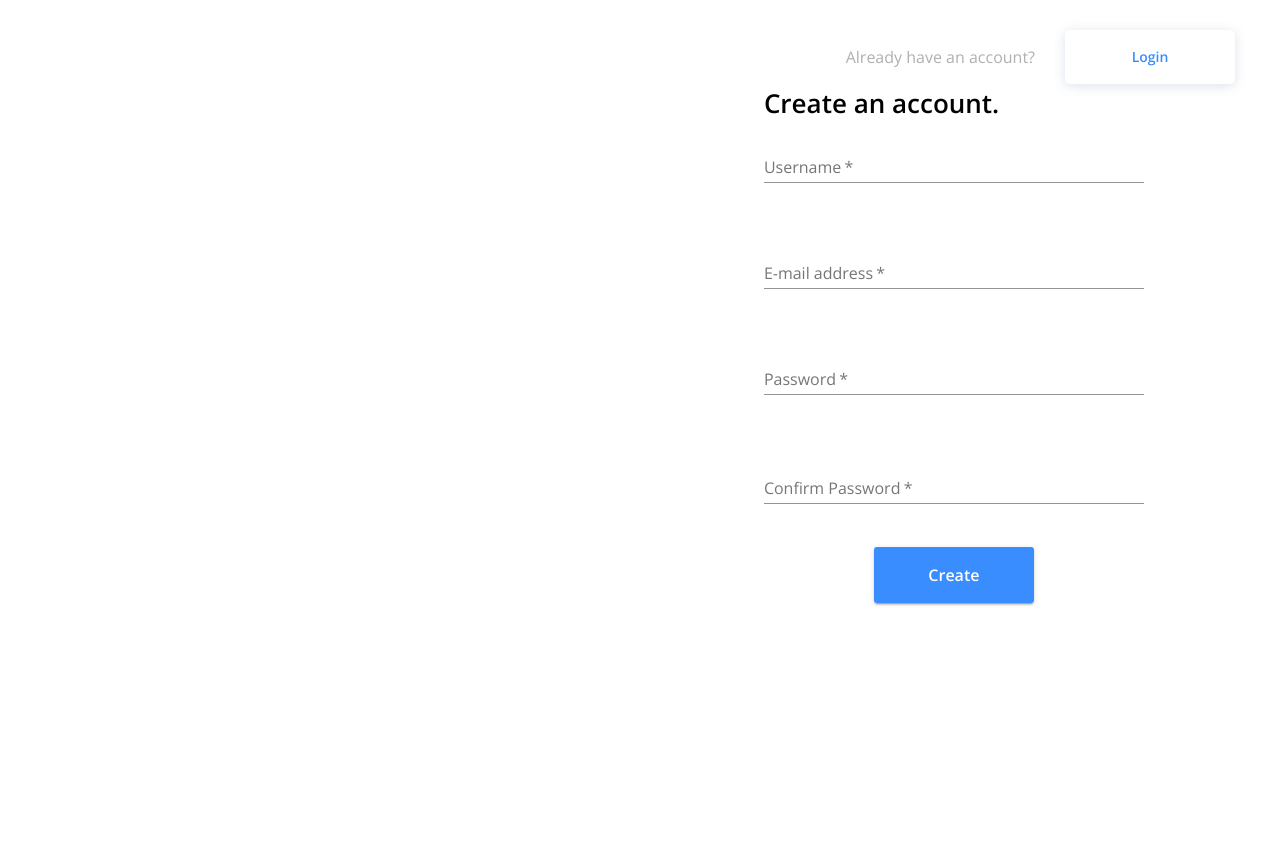
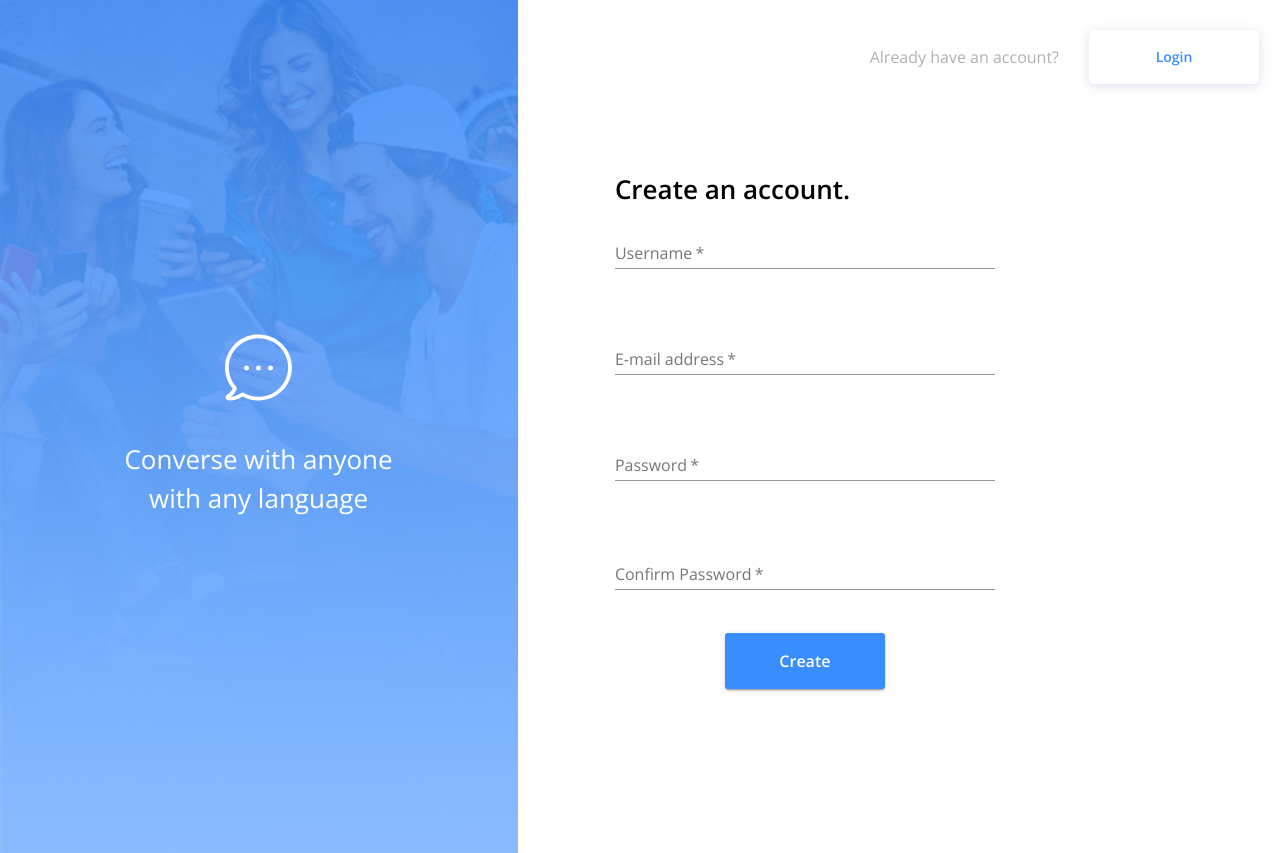
Before and after one commit to iferraro/524561, a React (Create React App) app in the folder client/: page /register in a window 1280 px wide. Before the commit the page ends 800 px from the top, so only its background shows below. Built offline with nearby package versions, Linux system fonts and the light colour scheme; no server answers.

Commit message:
Experimenting with document height property for image

```diff
--- a/client/src/Signup.js
+++ b/client/src/Signup.js
@@ -2,7 +2,6 @@ import React, { useState, useEffect } from "react";
 import { useHistory } from "react-router-dom";
 import {
   Box,
-  Container,
   FormControl,
   FormHelperText,
   TextField,
@@ -45,12 +44,12 @@ const Signup = ({ user, register }) => {
     root: {
       display: "flex",
       flexDirection: "row",
-      height: "100%"
+      height: "100%",
     },
     rootSmall: {
       display: "flex",
       flexDirection: "column",
-      height: "100%"
+      height: "100%",
     },
     formSide: {
       display: "flex",
@@ -61,9 +60,9 @@ const Signup = ({ user, register }) => {
     formSideSmall: {
       display: "flex",
       flexDirection: "column",
+      justifyContent: "center",
       alignItems: "center",
       width: "100%",
-      padding: "30px 0",
     },
     textField: {
       height: 66,
@@ -80,9 +79,7 @@ const Signup = ({ user, register }) => {
   return (
     <Box className={smallScreen ? classes.rootSmall : classes.root}>
       <ThreeFriends smallScreen={smallScreen} />
-      <Container
-        className={smallScreen ? classes.formSideSmall : classes.formSide}
-      >
+      <Box className={smallScreen ? classes.formSideSmall : classes.formSide}>
         <TopLinePrompt
           question="Already have an account?"
           href="/login"
@@ -139,7 +136,7 @@ const Signup = ({ user, register }) => {
             <FormHelperText>{formErrorMessage.confirmPassword}</FormHelperText>
           </FormControl>
         </Form>
-      </Container>
+      </Box>
     </Box>
   );
 };
--- a/client/src/components/SignUpLogIn/Form.js
+++ b/client/src/components/SignUpLogIn/Form.js
@@ -1,5 +1,5 @@
 import React from "react";
-import { Box, Container, Typography, Button } from "@material-ui/core";
+import { Container, Typography, Button } from "@material-ui/core";
 import { makeStyles } from "@material-ui/core/styles";
 
 const useStyles = makeStyles(() => ({
@@ -7,7 +7,18 @@ const useStyles = makeStyles(() => ({
     display: "flex",
     flexDirection: "column",
     width: 380,
-    padding: 0
+    padding: 0,
+    // margin: "86px 0 106px 97px",
+    marginTop: 86,
+    marginLeft: 97,
+    marginBottom: 106,
+  },
+  rootSmall: {
+    display: "flex",
+    flexDirection: "column",
+    width: 350,
+    padding: 0,
+    marginBottom: 106,
   },
   welcomeText: {
     fontSize: 26,
@@ -17,30 +28,6 @@ const useStyles = makeStyles(() => ({
   formElement: {
     display: "flex",
     flexDirection: "column",
-  },
-  formsSignup: {
-    display: "flex",
-    flexDirection: "column",
-    width: 380,
-    marginTop: 20,
-  },
-  formsSignupSmall: {
-    display: "flex",
-    flexDirection: "column",
-    width: 350,
-    marginTop: 20,
-  },
-  formsLogin: {
-    display: "flex",
-    flexDirection: "column",
-    width: 380,
-    marginTop: 86,
-  },
-  formsLoginSmall: {
-    display: "flex",
-    flexDirection: "column",
-    width: 350,
-    marginTop: 86,
   },
   //   buttonSpace: {
   //     display: "flex",
@@ -63,7 +50,7 @@ const useStyles = makeStyles(() => ({
 const Form = ({ smallScreen, welcomeText, buttonText, onSubmit, children }) => {
   const classes = useStyles();
   return (
-    <Container className={classes.root}>
+    <Container className={smallScreen ? classes.rootSmall : classes.root}>
       <Typography className={classes.welcomeText}>{welcomeText}</Typography>
       <form onSubmit={onSubmit} className={classes.formElement}>
         {children}
--- a/client/src/components/SignUpLogIn/ThreeFriends.js
+++ b/client/src/components/SignUpLogIn/ThreeFriends.js
@@ -1,28 +1,36 @@
-import React from "react";
+import React, { useState, useEffect } from "react";
 import { Container, Box, Typography } from "@material-ui/core";
 import { makeStyles } from "@material-ui/core/styles";
 import BGImg from "../../bg-img.png";
 import Bubble from "../../bubble.svg";
 
+// console.log(rootElHeight);
+// const rootElHeight = document.getElementById("root").scrollHeight;
+
+const ThreeFriends = ({ smallScreen }) => {
+  const [rootHeight, setRootHeight] = useState(0);
+
+  useEffect(() => {
+    setRootHeight(document.body.scrollHeight);
+  }, []);
+
   const useStyles = makeStyles(() => ({
     root: {
       position: "relative",
-    width: "100%",
-    // width: "calc((425 * 100%)/700)",
-    height: "100%",
+      width: (425 * rootHeight) / 700,
+      height: rootHeight,
       padding: 0,
-    backgroundColor: "magenta"
+      backgroundColor: "magenta",
     },
     rootSmall: {
       position: "relative",
-    width: "100%",
+      width: "100vw",
       height: "33vh",
       padding: 0,
     },
     friendsImage: {
       position: "absolute",
       width: "inherit",
-    height: "inherit",
     },
     friendsImageSmall: {
       position: "absolute",
@@ -68,7 +76,6 @@ const useStyles = makeStyles(() => ({
     },
   }));
 
-const ThreeFriends = ({ smallScreen }) => {
   const classes = useStyles();
   return (
     <Container className={smallScreen ? classes.rootSmall : classes.root}>
--- a/client/src/components/SignUpLogIn/TopLinePrompt.js
+++ b/client/src/components/SignUpLogIn/TopLinePrompt.js
@@ -38,9 +38,10 @@ const useStyles = makeStyles(() => ({
     width: 170,
     height: 54,
     marginLeft: 0,
-    borderRadius: 5,
+    marginBottom: 40,
     fontSize: 14,
     fontWeight: 600,
+    borderRadius: 5,
     color: "#3A8DFF",
     background: "#FFF",
     boxShadow: "0px 2px 12px rgba(74, 106, 149, 0.2)",
```
Lines whose indentation alone changed are shown as unchanged.
